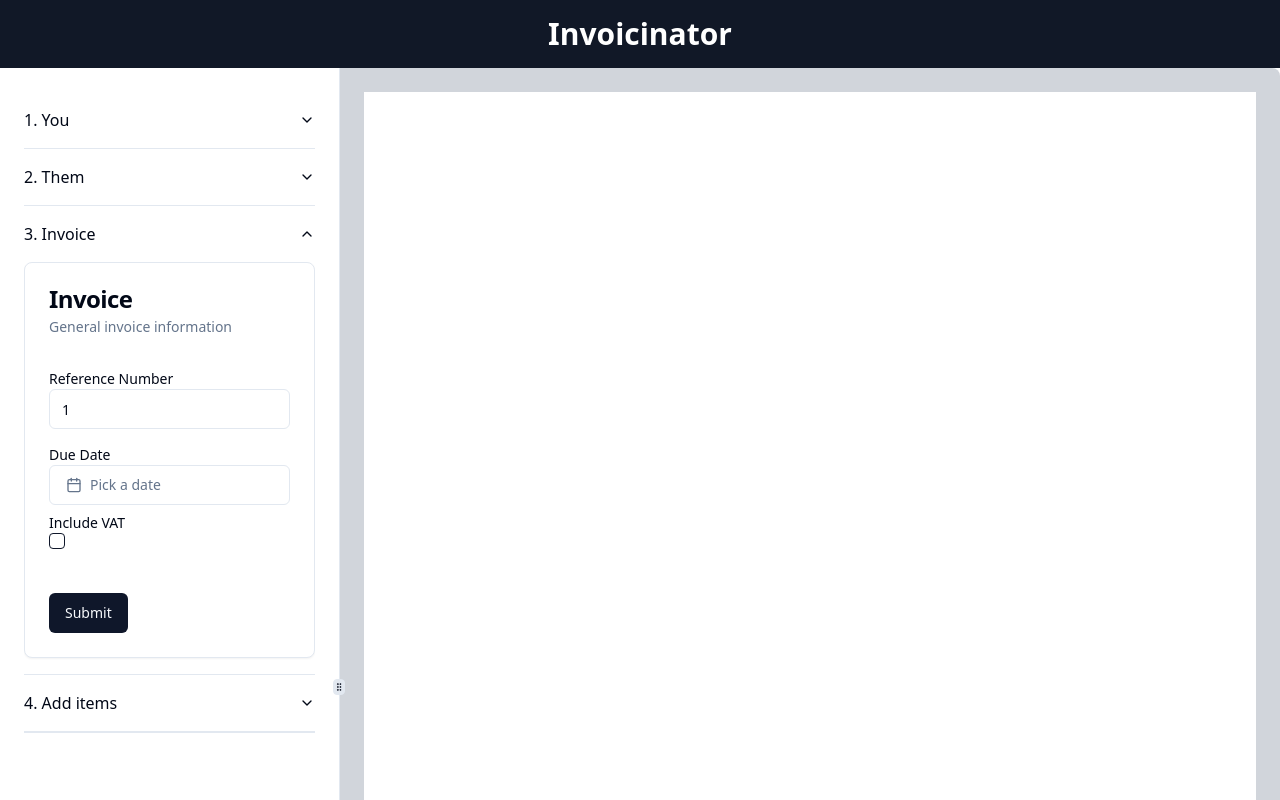
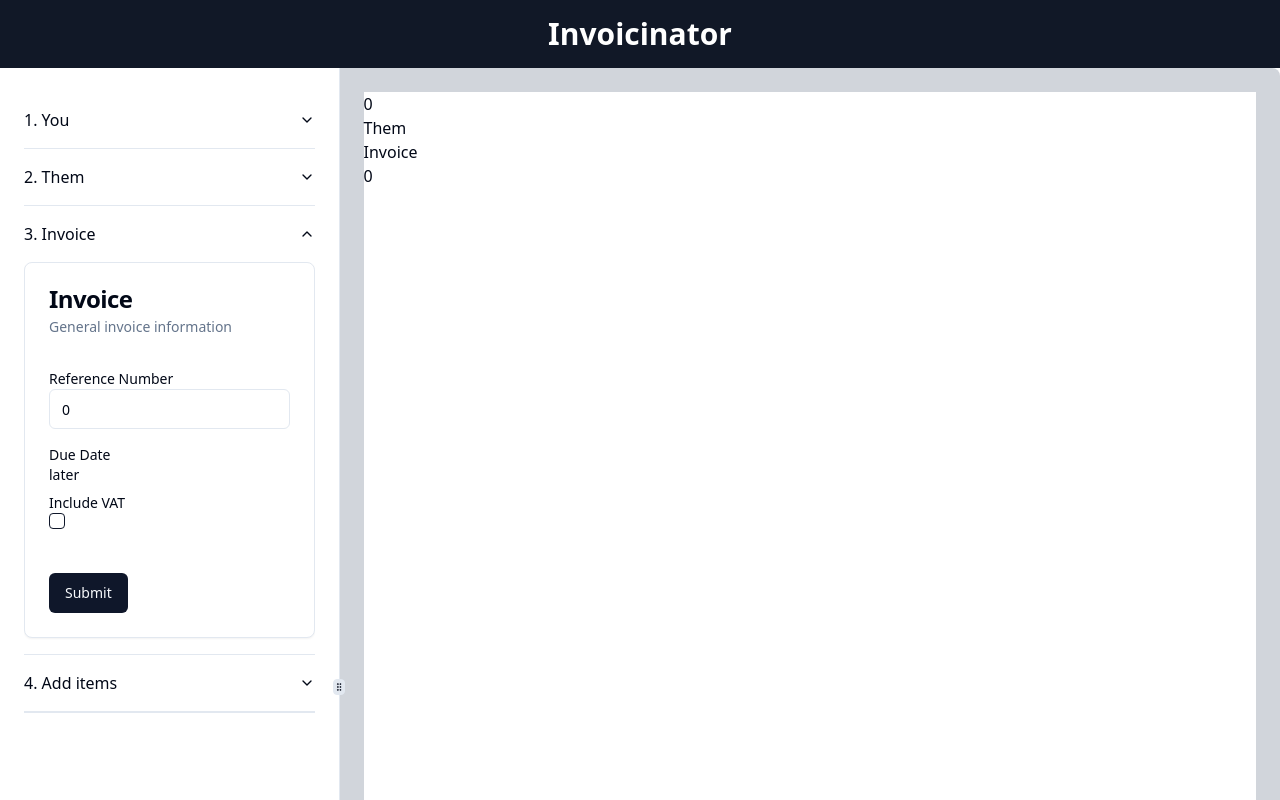
Before and after one commit to vivizuma/invoicinator, a React (Vite) app: page / in a window 1280 px wide. Both pictures are taken after a click on the button "3. Invoice". Shown: the top 800 px of the page. Built offline with nearby package versions, Linux system fonts and the light colour scheme.

Commit message:
basic preview, removed date picker

```diff
--- a/src/App.tsx
+++ b/src/App.tsx
@@ -1,4 +1,4 @@
-import ContentContainer from "./components/ContentContainer.tsx";
+import { ContentContainer } from "./components/ContentContainer.tsx";
 import Header from "./components/Header.tsx";
 import "./index.css";
 function App() {
--- a/src/components/ContentContainer.tsx
+++ b/src/components/ContentContainer.tsx
@@ -1,3 +1,12 @@
+import {
+  useYourInfoContext,
+  YourInfoProvider,
+} from "@/contexts/YourInfoContext";
+import {
+  TheirInfoProvider,
+  useTheirInfoContext,
+} from "@/contexts/TheirInfoContext";
+import { InvoiceProvider, useInvoiceContext } from "@/contexts/InvoiceContext";
 import {
   ResizableHandle,
   ResizablePanel,
@@ -11,6 +20,9 @@ import Preview from "./main/Preview";
 function ContentContainer() {
   return (
     <>
+      <InvoiceProvider>
+        <TheirInfoProvider>
+          <YourInfoProvider>
             <ResizablePanelGroup
               direction="horizontal"
               className="min-h-screen max-w-screen min-w-screen rounded-lg"
@@ -33,8 +45,11 @@ function ContentContainer() {
                 </AspectRatioContainer>
               </ResizablePanel>
             </ResizablePanelGroup>
+          </YourInfoProvider>
+        </TheirInfoProvider>
+      </InvoiceProvider>
     </>
   );
 }
 
-export default ContentContainer;
+export { ContentContainer, useYourInfoContext, useTheirInfoContext };
--- a/src/components/inputs/DatePicker.tsx
+++ /dev/null
@@ -1,45 +0,0 @@
-"use client";
-
-import * as React from "react";
-import { format } from "date-fns";
-import { Calendar as CalendarIcon } from "lucide-react";
-
-import { cn } from "@/lib/utils";
-import { Button } from "@/components/ui/button";
-import { Calendar } from "@/components/ui/calendar";
-import {
-  Popover,
-  PopoverContent,
-  PopoverTrigger,
-} from "@/components/ui/popover";
-
-function DatePicker() {
-  const [date, setDate] = React.useState<Date>();
-
-  return (
-    <Popover>
-      <PopoverTrigger asChild>
-        <Button
-          variant={"outline"}
-          className={cn(
-            "w-[100%] justify-start text-left font-normal",
-            !date && "text-muted-foreground"
-          )}
-        >
-          <CalendarIcon className="mr-2 h-4 w-4" />
-          {date ? format(date, "PPP") : <span>Pick a date</span>}
-        </Button>
-      </PopoverTrigger>
-      <PopoverContent className="w-auto p-0">
-        <Calendar
-          mode="single"
-          selected={date}
-          onSelect={setDate}
-          initialFocus
-        />
-      </PopoverContent>
-    </Popover>
-  );
-}
-
-export default DatePicker;
--- a/src/components/main/Preview.tsx
+++ b/src/components/main/Preview.tsx
@@ -1,7 +1,27 @@
+import { useTheirInfoContext } from "@/contexts/TheirInfoContext";
+import { useYourInfoContext } from "@/contexts/YourInfoContext";
+import { useInvoiceContext } from "@/contexts/InvoiceContext";
+//RECIEVER
+
 function Preview() {
+  const { name, yourAddress, yourPostcode, yourPhoneNumber, yourEmail } =
+    useYourInfoContext();
+  const { theirName, theirAddress, theirPostcode } = useTheirInfoContext();
+  const { refNumber, vat } = useInvoiceContext();
+
   return (
     <div className="w-full h-full bg-white">
-      <p></p>
+      <p className="vw-5">{name}</p>
+      <p>{yourAddress}</p>
+      <p>{yourPostcode}</p>
+      <p>{yourPhoneNumber}</p>
+      <p>{yourEmail}</p>
+      <h3>Them</h3>
+      <p>{theirName}</p>
+      <p>{theirAddress}</p>
+      <p>{theirPostcode}</p>
+      <h3>Invoice</h3>
+      <p>{refNumber}</p>
     </div>
   );
 }
--- a/src/components/sidebar/InvoiceInput.tsx
+++ b/src/components/sidebar/InvoiceInput.tsx
@@ -1,7 +1,7 @@
 import { Input } from "@/components/ui/input";
 import { Label } from "@/components/ui/label";
 import { Button } from "../ui/button";
-
+import { useInvoiceContext } from "@/contexts/InvoiceContext";
 import {
   Card,
   CardContent,
@@ -10,10 +10,12 @@ import {
   CardHeader,
   CardTitle,
 } from "@/components/ui/card";
-import DatePicker from "../inputs/DatePicker";
+
 import { Checkbox } from "@/components/ui/checkbox";
 
 function InvoiceInput() {
+  const { refNumber, setRefNumber, vat, setVat } = useInvoiceContext();
+
   return (
     <>
       <Card>
@@ -24,14 +26,19 @@ function InvoiceInput() {
         <CardContent>
           <div className="py-2">
             <Label>Reference Number</Label>
-            <Input type="number" placeholder="0" defaultValue={1}></Input>
+            <Input
+              type="number"
+              placeholder="0"
+              value={refNumber}
+              onChange={(e) => {
+                setRefNumber(e.target.value);
+              }}
+            ></Input>
           </div>
 
           <div className="py-2">
             <Label>Due Date</Label>
-            <div>
-              <DatePicker></DatePicker>
-            </div>
+            <div>later</div>
             <div className="py-2">
               <Label>Include VAT</Label>
               <div>
--- a/src/components/sidebar/TheirInfo.tsx
+++ b/src/components/sidebar/TheirInfo.tsx
@@ -8,8 +8,17 @@ import {
   CardHeader,
   CardTitle,
 } from "@/components/ui/card";
+import { useTheirInfoContext } from "../ContentContainer";
 
 function TheirInfo() {
+  const {
+    theirName,
+    setTheirName,
+    theirAddress,
+    setTheirAddress,
+    theirPostcode,
+    setTheirPostcode,
+  } = useTheirInfoContext();
   return (
     <>
       <Card>
@@ -19,15 +28,28 @@ function TheirInfo() {
         <CardContent>
           <div className="py-2">
             <Label>Name / Company</Label>
-            <Input placeholder="name"></Input>
+            <Input
+              placeholder="name"
+              value={theirName}
+              onChange={(e) => setTheirName(e.target.value)}
+            ></Input>
           </div>
           <div className="py-2">
             <Label>Address</Label>
-            <Input placeholder="123 street Rd"></Input>
+            <Input
+              placeholder="123 street Rd"
+              value={theirAddress}
+              onChange={(e) => setTheirAddress(e.target.value)}
+            ></Input>
           </div>
           <div className="py-2">
             <Label>Postcode</Label>
-            <Input type="text" maxLength={6} />
+            <Input
+              type="text"
+              maxLength={6}
+              value={theirPostcode}
+              onChange={(e) => setTheirPostcode(e.target.value)}
+            />
           </div>
         </CardContent>
         <CardFooter>
--- a/src/components/sidebar/YourInfo.tsx
+++ b/src/components/sidebar/YourInfo.tsx
@@ -1,3 +1,4 @@
+import { useState } from "react";
 import { Input } from "@/components/ui/input";
 import { Label } from "@/components/ui/label";
 import {
@@ -8,8 +9,21 @@ import {
   CardTitle,
 } from "@/components/ui/card";
 import { Button } from "@/components/ui/button";
+import { useYourInfoContext } from "../ContentContainer";
 //PROVIDER COMPONENT
 function YourInfo() {
+  const {
+    name,
+    setName,
+    yourAddress,
+    setYourAddress,
+    yourPostcode,
+    setYourPostcode,
+    yourPhoneNumber,
+    setYourPhoneNumber,
+    yourEmail,
+    setYourEmail,
+  } = useYourInfoContext();
   return (
     <>
       <Card>
@@ -19,23 +33,50 @@ function YourInfo() {
         <CardContent>
           <div className="py-2">
             <Label>Company Name</Label>
-            <Input type="text" placeholder="Company name"></Input>
+            <Input
+              type="text"
+              placeholder="Company name"
+              value={name}
+              onChange={(e) => {
+                {
+                  setName(e.target.value);
+                }
+              }}
+            ></Input>
           </div>
           <div className="py-2">
             <Label>Address</Label>
-            <Input type="text" placeholder="123 myBusiness Lane"></Input>
+            <Input
+              type="text"
+              placeholder="123 myBusiness Lane"
+              value={yourAddress}
+              onChange={(e) => setYourAddress(e.target.value)}
+            ></Input>
           </div>
           <div className="py-2">
             <Label>Postcode</Label>
-            <Input type="text" maxLength={6}></Input>
+            <Input
+              type="text"
+              maxLength={6}
+              value={yourPostcode}
+              onChange={(e) => setYourPostcode(e.target.value)}
+            ></Input>
           </div>
           <div className="py-2">
             <Label>Phone Number</Label>
-            <Input type="number"></Input>
+            <Input
+              type="number"
+              value={yourPhoneNumber}
+              onChange={(e) => setYourPhoneNumber(e.target.value)}
+            ></Input>
           </div>
           <div className="py-2">
             <Label>Email Address</Label>
-            <Input type="email"></Input>
+            <Input
+              type="email"
+              value={yourEmail}
+              onChange={(e) => setYourEmail(e.target.value)}
+            ></Input>
           </div>
         </CardContent>
         <CardFooter>
--- /dev/null
+++ b/src/contexts/InvoiceContext.tsx
@@ -0,0 +1,26 @@
+import { createContext, useContext, useState } from "react";
+
+const InvoiceContext = createContext();
+
+function InvoiceProvider({ children }) {
+  const [refNumber, setRefNumber] = useState(0);
+
+  const [vat, setVat] = useState(false);
+  return (
+    <InvoiceContext.Provider value={{ refNumber, setRefNumber, vat, setVat }}>
+      {children}
+    </InvoiceContext.Provider>
+  );
+}
+
+function useInvoiceContext() {
+  // check if context is present, if not, throw error
+  const context = useContext(InvoiceContext);
+  if (!context) {
+    throw new Error("must be used within InvoiceProvider");
+  }
+  return context;
+  // return context
+}
+
+export { InvoiceProvider, useInvoiceContext };
--- /dev/null
+++ b/src/contexts/TheirInfoContext.tsx
@@ -0,0 +1,33 @@
+import { createContext, useContext, useState } from "react";
+
+const TheirInfoContext = createContext();
+
+function TheirInfoProvider({ children }) {
+  const [theirName, setTheirName] = useState("");
+  const [theirAddress, setTheirAddress] = useState("");
+  const [theirPostcode, setTheirPostcode] = useState("");
+  return (
+    <TheirInfoContext.Provider
+      value={{
+        theirName,
+        setTheirName,
+        theirAddress,
+        setTheirAddress,
+        theirPostcode,
+        setTheirPostcode,
+      }}
+    >
+      {children}
+    </TheirInfoContext.Provider>
+  );
+}
+function useTheirInfoContext() {
+  const context = useContext(TheirInfoContext);
+  if (!context) {
+    throw new Error(
+      "useTheirInfoContext must be used within TheirInfoProvider"
+    );
+  }
+  return context;
+}
+export { TheirInfoProvider, useTheirInfoContext };
--- /dev/null
+++ b/src/contexts/YourInfoContext.tsx
@@ -0,0 +1,42 @@
+import { createContext, useContext, useState } from "react";
+
+const YourInfoContext = createContext();
+
+const YourInfoProvider = ({ children }) => {
+  const [name, setName] = useState("");
+  const [yourAddress, setYourAddress] = useState("");
+  const [yourPostcode, setYourPostcode] = useState("");
+  const [yourPhoneNumber, setYourPhoneNumber] = useState(0);
+  const [yourEmail, setYourEmail] = useState("");
+
+  return (
+    <YourInfoContext.Provider
+      value={{
+        name,
+        setName,
+        yourAddress,
+        setYourAddress,
+        yourPostcode,
+        setYourPostcode,
+        yourPhoneNumber,
+        setYourPhoneNumber,
+        yourEmail,
+        setYourEmail,
+      }}
+    >
+      {children}
+    </YourInfoContext.Provider>
+  );
+};
+
+function useYourInfoContext() {
+  const context = useContext(YourInfoContext);
+  if (!context) {
+    throw new Error(
+      "useYourInfoContext must be used within useYourInfoProvider"
+    );
+  }
+  return context;
+}
+
+export { YourInfoProvider, useYourInfoContext };
--- a/src/index.css
+++ b/src/index.css
@@ -78,3 +78,7 @@
 :root {
   padding: 0px;
 }
+
+.vw-5 {
+  font-size: 5vw;
+}
```
Lines whose indentation alone changed are shown as unchanged.
